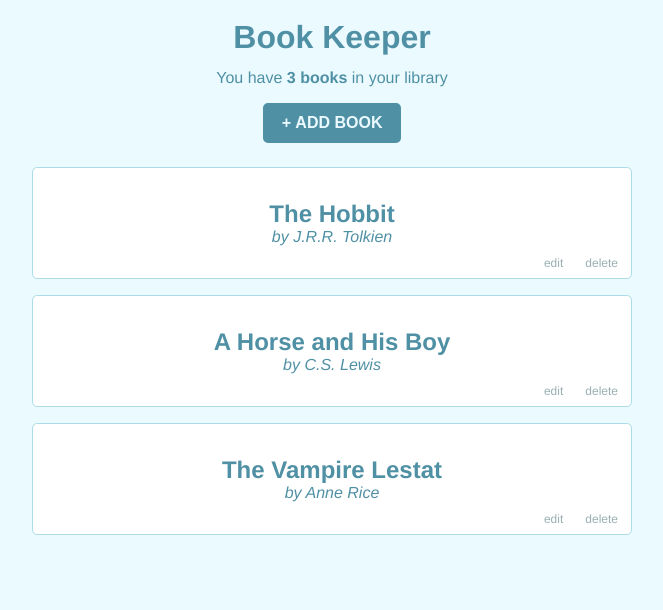
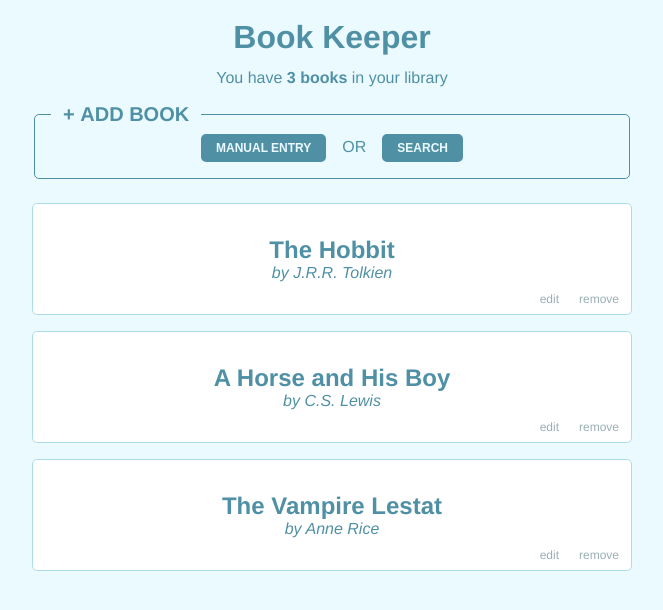
Before and after one commit to hamb0n3/book-keeper, a Vue app: page / in a window 1280 px wide. Shown: the top 610 px of the page, without its empty margins (308-971 px from the left). Built offline with nearby package versions, Linux system fonts and the light colour scheme.

Commit message:
Adding option for API search

```diff
--- a/package.json
+++ b/package.json
@@ -1,5 +1,5 @@
 {
-  "name": "favorite-books",
+  "name": "book-keeper",
   "version": "0.1.0",
   "private": true,
   "scripts": {
@@ -8,6 +8,7 @@
     "lint": "vue-cli-service lint"
   },
   "dependencies": {
+    "axios": "^0.21.1",
     "core-js": "^2.6.5",
     "vue": "^2.6.10",
     "vuex": "^3.0.1"
--- a/src/App.vue
+++ b/src/App.vue
@@ -2,7 +2,18 @@
   <div id="app">
     <h1>Book Keeper</h1>
     <p>You have <strong>{{ totalBooks }} books</strong> in your library</p>
-    <button class="btn btn--add-book" @click.prevent="addBook"><i aria-hidden="true">&plus;</i>&nbsp;Add Book</button>
+    <fieldset class="add-options">
+      <legend>
+        <i aria-hidden="true">&plus;</i>&nbsp;ADD BOOK
+      </legend>
+      <button class="btn btn--add-option" @click.prevent="addBook('manual')">
+        Manual Entry
+      </button>
+      <span>OR</span>
+      <button class="btn btn--add-option" @click.prevent="addBook('search')">
+        Search
+      </button>
+    </fieldset>
     <Books/>
   </div>
 </template>
@@ -18,7 +29,9 @@ export default {
   },
   computed: mapGetters(['totalBooks']),
   methods: {
-    addBook() {
+    addBook(method) {
+      this.$store.commit('CLOSE_EDIT_FORMS');
+      this.$store.commit('SET_ADD_METHOD', method);
       this.$store.commit('ADD_BOOK');
       focusTitleField(0);
     }
@@ -60,6 +73,28 @@ h1 {
   margin-bottom: 1rem;
 }
 
+i {
+  font-style: normal;
+}
+
+.add-options {
+  border: 1px solid currentColor;
+  border-radius: 5px;
+  padding: 0.5rem 1rem 1rem;
+  margin-top: 1rem;
+
+  > legend {
+    font-size: 1.25rem;
+    font-weight: bold;
+    padding: 0 0.75rem;
+    text-align: left;
+  }
+
+  > span {
+    margin: 0 1rem;
+  }
+}
+
 .btn {
   cursor: pointer;
   background-color: $button-bg;
@@ -88,5 +123,9 @@ h1 {
   &--add-book {
     font-size: 1rem;
   }
+  &--add-option {
+    font-size: 0.75rem;
+    padding: 0.25rem 0.75rem;
+  }
 }
 </style>
--- /dev/null
+++ b/src/components/BookForm.vue
@@ -0,0 +1,97 @@
+<template>
+  <form v-if="book.editing" class="book-form" id="editBook" autocomplete="off" @submit.prevent="handleSubmit(index)">
+    <div v-if="addMethod == 'manual'">
+      <div class="book-form__field-wrapper">
+        <label class="book-form__label" :for="`title_${index}`">
+          <span class="book-form__label__text">Title</span>
+          <input type="text" v-model="book.title" :title="`title_${index}`" :id="`title_${index}`"/>
+        </label>
+      </div>
+
+      <div class="book-form__field-wrapper">
+        <label class="book-form__label" :for="`author_${index}`">
+          <span class="book-form__label__text">Author</span>
+          <input type="text" v-model="book.author" :title="`author_${index}`" :id="`author_${index}`"/>
+        </label>
+      </div>
+
+      <div class="book-form__field-wrapper">
+        <button class="btn" type="submit">Done Editing</button>
+      </div>
+    </div>
+
+    <div v-else-if="addMethod == 'search'">
+      <div class="book-form__field-wrapper">
+        <label class="book-form__label" :for="`search_${index}`">
+          <span class="book-form__label__text">Search</span>
+          <input type="text" v-model="searchTerm" :title="`title_${index}`" :id="`title_${index}`"/>
+        </label>
+      </div>
+    </div>
+  </form>
+</template>
+
+<script>
+import { mapGetters } from 'vuex';
+export default {
+  name: 'BookForm',
+  props: ['book', 'index'],
+  computed: {
+    searchTerm: {
+      get() {
+        return this.$store.getters.searchTerm;
+      },
+      set(value) {
+        this.$store.commit('EDIT_SEARCHTERM', value);
+      }
+    },
+    ...mapGetters([
+    'books',
+    'addMethod'
+  ])
+  },
+  methods: {
+    handleSubmit(index) {
+      this.$store.commit('TOGGLE_EDIT', index);
+    }
+  }
+}
+</script>
+
+<style lang="scss">
+$border-color: #acdce7;
+$text-color: #4f90a5;
+
+.book-form {
+  width: 100%;
+  max-width: 400px;
+  margin: 1rem auto 0;
+  padding: 1rem 0;
+  border-top: 1px solid $border-color;
+
+  &__label {
+    position: relative;
+    display: block;
+
+    &__text {
+      display: block;
+    }
+  }
+
+  input[type="text"] {
+    height: 44px;
+    width: 100%;
+    color: $text-color;
+    font-size: 1rem;
+    text-align: center;
+    padding: 0.25rem 0.5rem;
+    border: 1px solid $border-color;
+    margin: 0 auto 1rem;
+
+    &:focus {
+      border: 3px double $border-color;
+      outline: none;
+    }
+  }
+}
+</style>
--- a/src/components/Books.vue
+++ b/src/components/Books.vue
@@ -5,35 +5,15 @@
         <span class="book__title">{{book.title}}</span>
         <span class="book__author">by {{book.author}}</span>
 
-        <form v-if="book.editing" class="book-form" id="editBook" @submit.prevent="toggleEdit(index)">
-          <div class="book-form__field-wrapper">
-            <label class="book-form__label" :for="`title_${index}`">
-              <span class="book-form__label__text">Title</span>
-              <input type="text" v-model="book.title" :title="`title_${index}`" :id="`title_${index}`"/>
-            </label>
-          </div>
-
-          <div class="book-form__field-wrapper">
-            <label class="book-form__label" :for="`author_${index}`">
-              <span class="book-form__label__text">Author</span>
-              <input type="text" v-model="book.author" :title="`author_${index}`" :id="`author_${index}`"/>
-            </label>
-          </div>
-
-          <div class="book-form__field-wrapper">
-            <button class="btn" type="submit">Done Editing</button>
-          </div>
-        </form>
+        <BookForm :book="book" :index="index" />
       </div>
       <ul class="book-options">
         <li class="book-options__option">
-          <a href="javascript:(void)" @click.prevent="toggleEdit(index)" :title="`Edit ${book.title}`">
-            <span v-if="!book.editing">edit</span>
-            <span v-else>editing...</span>
-          </a>
+          <a v-if="!book.editing || addMethod == 'search'" href="javascript:(void)" @click.prevent="showManualForm(index)" :title="`Edit book`">edit</a>
+          <a v-if="book.editing && addMethod == 'manual'" href="javascript:(void)" @click.prevent="showSearchForm(index)" :title="`Search for book`">search</a>
         </li>
         <li class="book-options__option">
-          <a href="javascript:(void)" @click.prevent="deleteBook(index)" :title="`Remove ${book.title}`">delete</a>
+          <a href="javascript:(void)" @click.prevent="deleteBook(index)" :title="`Remove book`">remove</a>
         </li>
       </ul>
     </li>
@@ -48,26 +28,25 @@
 </template>
 
 <script>
-import { focusTitleField } from '../helpers.js';
+import { mapState } from 'vuex';
+import BookForm from './BookForm';
+
 export default {
   name: 'Books',
-  computed: {
-    books() {
-      return this.$store.state.books;
-    }
+  components: {
+    BookForm
   },
+  computed: mapState(['books', 'addMethod']),
   methods: {
-    toggleEdit(index) {
+    showManualForm(index) {
+      this.$store.commit('CLOSE_EDIT_FORMS');
+      this.$store.commit('SET_ADD_METHOD', 'manual');
       this.$store.commit('TOGGLE_EDIT', index);
-      if(this.books[index].editing) {
-        focusTitleField(index);
-      } else {
-        this.focusBook(index);
-      }
     },
-    focusBook(index) {
-      const $book = document.getElementById(`book_${index}`);
-      $book.focus();
+    showSearchForm(index) {
+      this.$store.commit('CLOSE_EDIT_FORMS');
+      this.$store.commit('SET_ADD_METHOD', 'search');
+      this.$store.commit('TOGGLE_EDIT', index);
     },
     deleteBook(index) {
       this.$store.commit('DELETE_BOOK', index);
@@ -76,7 +55,7 @@ export default {
 }
 </script>
 
-<style scoped lang="scss">
+<style lang="scss">
 $border-color: #acdce7;
 $text-color: #4f90a5;
 
@@ -138,7 +117,7 @@ $text-color: #4f90a5;
         text-decoration: none;
         transition: all 250ms ease;
         padding: 0.25rem;
-        border: 1px solid transparent;
+        text-decoration: none;
         outline: none;
 
         &:visited {
@@ -146,43 +125,10 @@ $text-color: #4f90a5;
         }
         &:hover,
         &:focus {
-          border: 1px dashed currentColor;
+          text-decoration: underline;
         }
       }
     }
   }
 }
-
-.book-form {
-  width: 100%;
-  max-width: 400px;
-  margin: 1rem auto 0;
-  padding: 1rem;
-  border-top: 1px solid $border-color;
-
-  &__label {
-    position: relative;
-    display: block;
-
-    &__text {
-      display: block;
-    }
-  }
-
-  input[type="text"] {
-    height: 44px;
-    width: 100%;
-    color: $text-color;
-    font-size: 1rem;
-    text-align: center;
-    padding: 0.25rem 0.5rem;
-    border: 1px solid $border-color;
-    margin: 0 auto 1rem;
-
-    &:focus {
-      border: 3px double $border-color;
-      outline: none;
-    }
-  }
-}
 </style>
--- a/src/helpers.js
+++ b/src/helpers.js
@@ -5,3 +5,8 @@ export const focusTitleField = (titleIndex) => {
     $title.select();
   }, 0)
 }
+
+export const focusBook = (index) => {
+  const $book = document.getElementById(`book_${index}`);
+  $book.focus();
+}
--- a/src/store.js
+++ b/src/store.js
@@ -1,10 +1,14 @@
 import Vue from 'vue'
 import Vuex from 'vuex'
+import axios from 'axios'
+import { focusBook, focusTitleField } from './helpers'
 
 Vue.use(Vuex)
 
 export default new Vuex.Store({
   state: {
+    addMethod: '', // 'manual' or 'search'
+    searchTerm: 'search for a book...',
     books: [
       {
         editing: false,
@@ -24,14 +28,35 @@ export default new Vuex.Store({
     ]
   },
   mutations: {
+    SET_ADD_METHOD(state, value) {
+      switch (value) {
+        case 'manual':
+          state.addMethod = 'manual';
+          break;
+        case 'search':
+          state.addMethod = 'search';
+          break;
+        default:
+          break;
+      }
+    },
+    CLOSE_EDIT_FORMS(state) {
+      state.books.map((book) => {
+        if(book.editing) {
+          book.editing = false;
+        }
+      })
+    },
     TOGGLE_EDIT(state, index) {
       state.books[index].editing = !state.books[index].editing;
+      if(state.books[index].editing) {
+        focusTitleField(index);
+      } else {
+        focusBook(index);
+      }
     },
-    EDIT_TITLE(state, index, value) {
-      state.books[index].title = value;
-    },
-    EDIT_AUTHOR(state, index, value) {
-      state.books[index].author = value;
+    EDIT_SEARCHTERM(state, value) {
+      state.searchTerm = value;
     },
     ADD_BOOK(state) {
         state.books.unshift({
@@ -42,14 +67,34 @@ export default new Vuex.Store({
     },
     DELETE_BOOK(state, book) {
       state.books.splice(book, 1);
+      focusBook(book)
     }
   },
   actions: {
-
+    SEARCH_BOOKS(state) {
+        axios
+          .get(
+            `https://www.googleapis.com/books/v1/volumes?q=${state.searchTerm}`
+          )
+          .then(response => {
+            console.log(response.data.items)
+            this.books = response.data.items
+            this.loadState = 'success'
+          })
+    }
   },
   getters: {
+    books(state) {
+      return state.books;
+    },
+    searchTerm(state) {
+      return state.searchTerm;
+    },
     totalBooks(state) {
       return state.books.length;
+    },
+    addMethod(state) {
+      return state.addMethod;
     }
   }
 })
```
Also changed, not shown: 1 other file (tests, documents, lock files or other folders).
